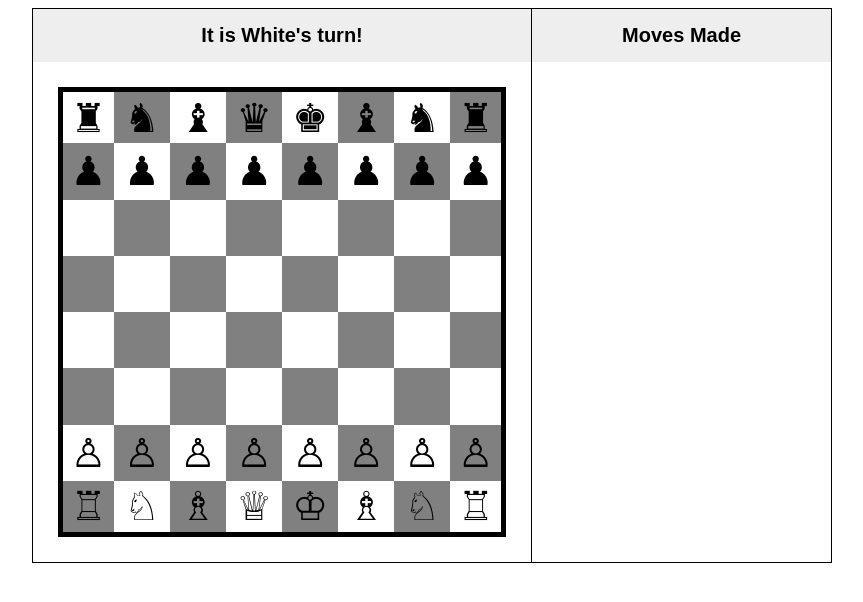
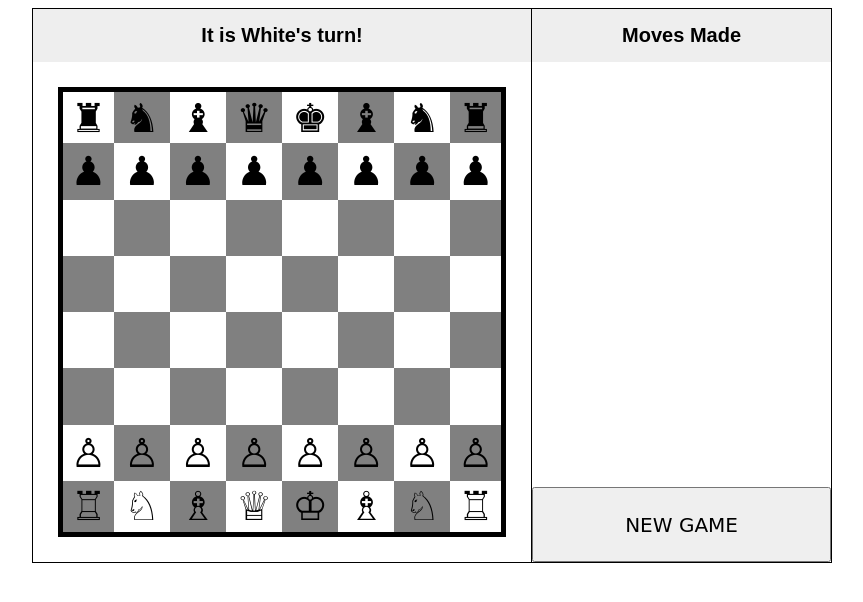
Before and after one commit to PDang176/Chess, a plain HTML site: page index.html in a window 1280 px wide. Shown: the whole page, without its empty margins (208-1071 px from the left). Drawn offline with nearby package versions, Linux system fonts and the light colour scheme.

Commit message:
added new game button

```diff
--- a/css/index.css
+++ b/css/index.css
@@ -151,6 +151,13 @@
 
 #game-moves-made{
     height: 425px;
+    text-align: left;
+    padding-left: 20px;
+    overflow: auto;
+}
+
+.game-move-made{
+    font-size: 20px;
 }
 
 #pawn-promotion-black{
@@ -179,3 +186,17 @@
     user-select: none;
     -moz-user-select: none;
 }
+
+.new-game-button{
+    width: 100%;
+    height: 75px;
+    justify-content: center;
+    align-items: center;
+    box-sizing: border-box;
+    font-family: cursive;
+    font-size: 20px;
+    text-transform: uppercase;
+    cursor: pointer;
+    user-select: none;
+    -moz-user-select: none;
+}
--- a/index.html
+++ b/index.html
@@ -53,6 +53,9 @@
                     <button class="promotion-option" @click="activeGame.pawnPromotion('Bishop')">&#9815</button>
                 </div>
             </div>
+            <div v-else id="new-game">
+                <button class="new-game-button" @click="activeGame.newGame()">New Game</button>
+            </div>
         </div>
     </div>
 
--- a/js/Game.js
+++ b/js/Game.js
@@ -1,14 +1,6 @@
 class Game{
     constructor(){
-        this.inProgress = true;
-        this.winner = null; // 'Black' or 'White'
-        this.currentTurn = Game.white;
-        this.squares = new Array(64).fill().map(s => new Square());
-        this.currentSelected = [];
-        this.movesMade = [];
-        this.promotion = false;
-        this.promotedPiece = -1;
-        this.initializeBoard();
+        this.newGame();
     }
 
     initializeBoard(){
@@ -313,6 +305,18 @@ class Game{
         }
         return false;
     }
+
+    newGame(){
+        this.inProgress = true;
+        this.winner = null; // 'Black' or 'White'
+        this.currentTurn = Game.white;
+        this.squares = new Array(64).fill().map(s => new Square());
+        this.currentSelected = [];
+        this.movesMade = [];
+        this.promotion = false;
+        this.promotedPiece = -1;
+        this.initializeBoard();
+    }
 }
 
 Game.black = 'Black';
```
